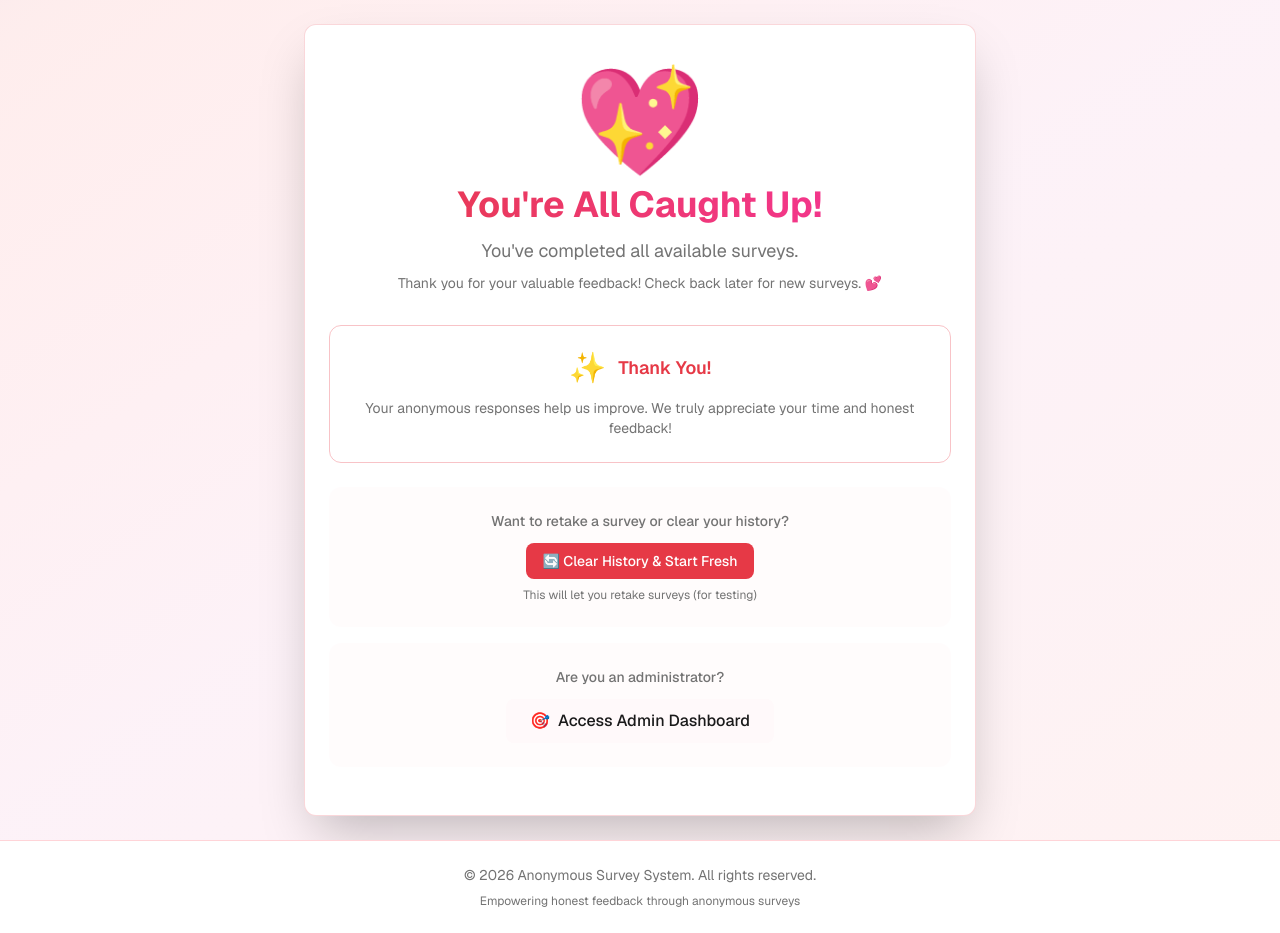
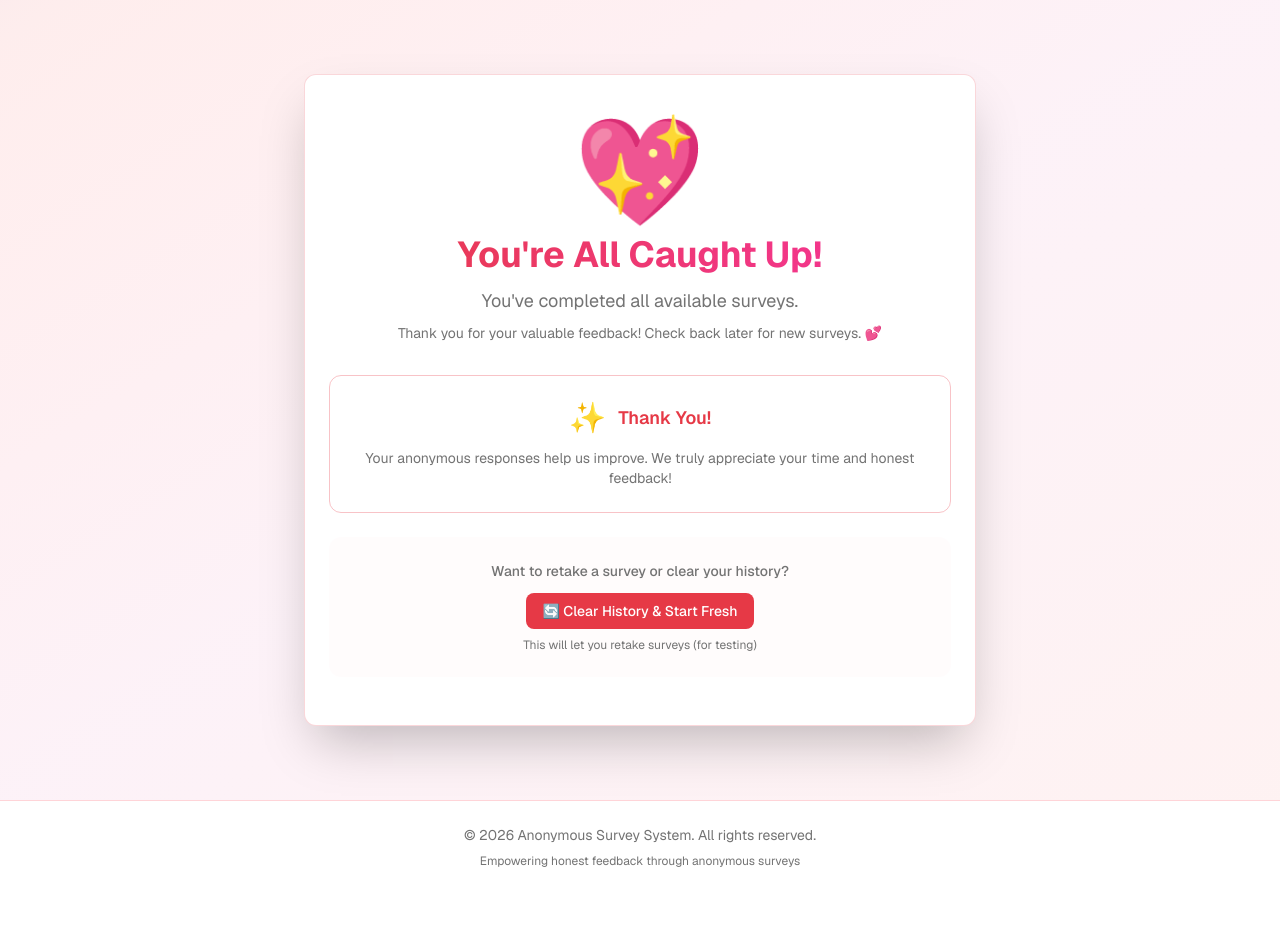
Before and after one commit to dhanushka-94/survey2026pdv2, a Next.js app: page / in a window 1280 px wide. After the commit the page ends 893 px from the top, so only its background shows below. Built offline with nearby package versions, Linux system fonts and the light colour scheme; no server answers; the database is empty.

Commit message:
Remove admin dashboard link from public pages for security

```diff
--- a/src/app/page.tsx
+++ b/src/app/page.tsx
@@ -1,8 +1,6 @@
 import { Suspense } from 'react';
-import Link from 'next/link';
 import { supabase } from '@/lib/supabase/client';
 import { isSurveyActive } from '@/lib/utils';
-import { Button } from '@/components/ui/Button';
 import { Card, CardContent } from '@/components/ui/Card';
 import { ClientSurveyRedirect } from '@/components/survey/ClientSurveyRedirect';
 import { ClearHistoryButton } from '@/components/survey/ClearHistoryButton';
@@ -28,8 +26,6 @@ async function getAllActiveSurveys() {
 }
 
 export default async function Home() {
-  const adminPath = process.env.ADMIN_SECRET_PATH || 'admin-x9QpK7';
-
   // Get all active surveys
   const activeSurveys = await getAllActiveSurveys();
 
@@ -76,7 +72,7 @@ export default async function Home() {
             </p>
           </div>
 
-          <div className="bg-muted/50 rounded-xl p-6 mb-4">
+          <div className="bg-muted/50 rounded-xl p-6">
             <p className="text-sm text-muted-foreground mb-3 font-medium">
               Want to retake a survey or clear your history?
             </p>
@@ -85,18 +81,6 @@ export default async function Home() {
               This will let you retake surveys (for testing)
             </p>
           </div>
-
-          <div className="bg-muted/50 rounded-xl p-6">
-            <p className="text-sm text-muted-foreground mb-3 font-medium">
-              Are you an administrator?
-            </p>
-            <Link href={`/${adminPath}`}>
-              <Button variant="secondary" className="gap-2">
-                <span>🎯</span>
-                Access Admin Dashboard
-              </Button>
-            </Link>
-          </div>
         </CardContent>
       </Card>
     </div>
```
